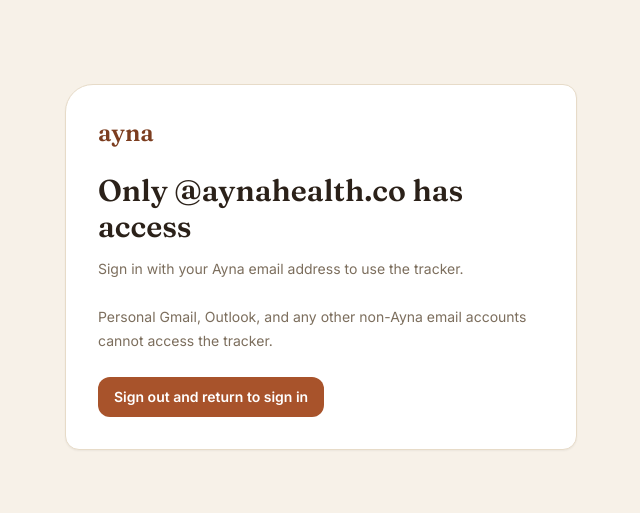
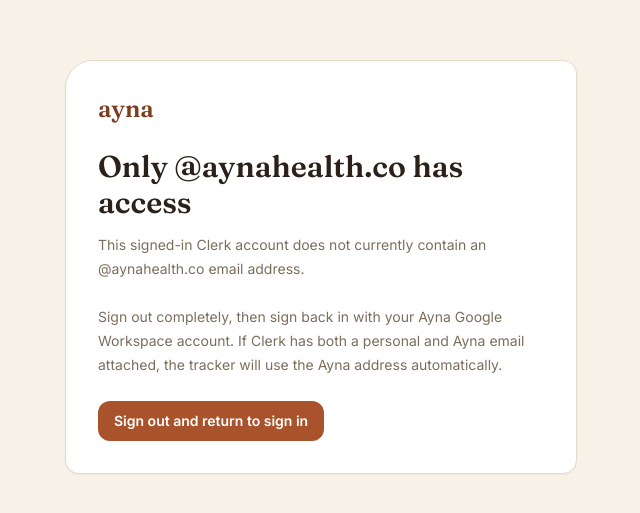
Before and after one commit to ameera-aynahealth/ayna_tracker, a Next.js app: page /not-authorized in a window 1280 px wide. Shown: the part 133-646 px from the top of the page, without its empty margins (319-959 px from the left). Built offline with nearby package versions, Linux system fonts and the light colour scheme.

Commit message:
Clarify inactive versus email access errors

```diff
--- a/app/not-authorized/page.tsx
+++ b/app/not-authorized/page.tsx
@@ -1,17 +1,39 @@
 import { SignOutButton } from "@clerk/nextjs";
 
-export default function NotAuthorizedPage() {
+export default async function NotAuthorizedPage({
+  searchParams,
+}: {
+  searchParams: Promise<{ reason?: string }>;
+}) {
+  const { reason } = await searchParams;
+  const inactive = reason === "inactive";
+
   return (
     <main className="min-h-screen bg-page flex items-center justify-center px-6">
       <section className="w-full max-w-lg border border-border bg-surface p-8 shadow-sm" style={{ borderRadius: "28px 14px 14px 14px" }}>
         <div className="font-voice text-2xl font-semibold text-accent-text mb-6">ayna</div>
-        <h1 className="font-voice text-3xl font-semibold mb-3">Only @aynahealth.co has access</h1>
-        <p className="text-sm text-text-secondary leading-6 mb-6">
-          Sign in with your Ayna email address to use the tracker.
-        </p>
-        <p className="text-sm text-text-secondary leading-6 mb-6">
-          Personal Gmail, Outlook, and any other non-Ayna email accounts cannot access the tracker.
-        </p>
+        <h1 className="font-voice text-3xl font-semibold mb-3">
+          {inactive ? "Your tracker access is inactive" : "Only @aynahealth.co has access"}
+        </h1>
+        {inactive ? (
+          <>
+            <p className="text-sm text-text-secondary leading-6 mb-6">
+              Your Ayna email is recognized, but this internal tracker profile is currently marked inactive.
+            </p>
+            <p className="text-sm text-text-secondary leading-6 mb-6">
+              Ask an Ayna tracker admin to reactivate your profile under Settings → Team access.
+            </p>
+          </>
+        ) : (
+          <>
+            <p className="text-sm text-text-secondary leading-6 mb-6">
+              This signed-in Clerk account does not currently contain an @aynahealth.co email address.
+            </p>
+            <p className="text-sm text-text-secondary leading-6 mb-6">
+              Sign out completely, then sign back in with your Ayna Google Workspace account. If Clerk has both a personal and Ayna email attached, the tracker will use the Ayna address automatically.
+            </p>
+          </>
+        )}
         <SignOutButton redirectUrl="/sign-in">
           <button className="bg-accent text-white rounded-xl px-4 py-2.5 text-sm font-semibold">
             Sign out and return to sign in
```
